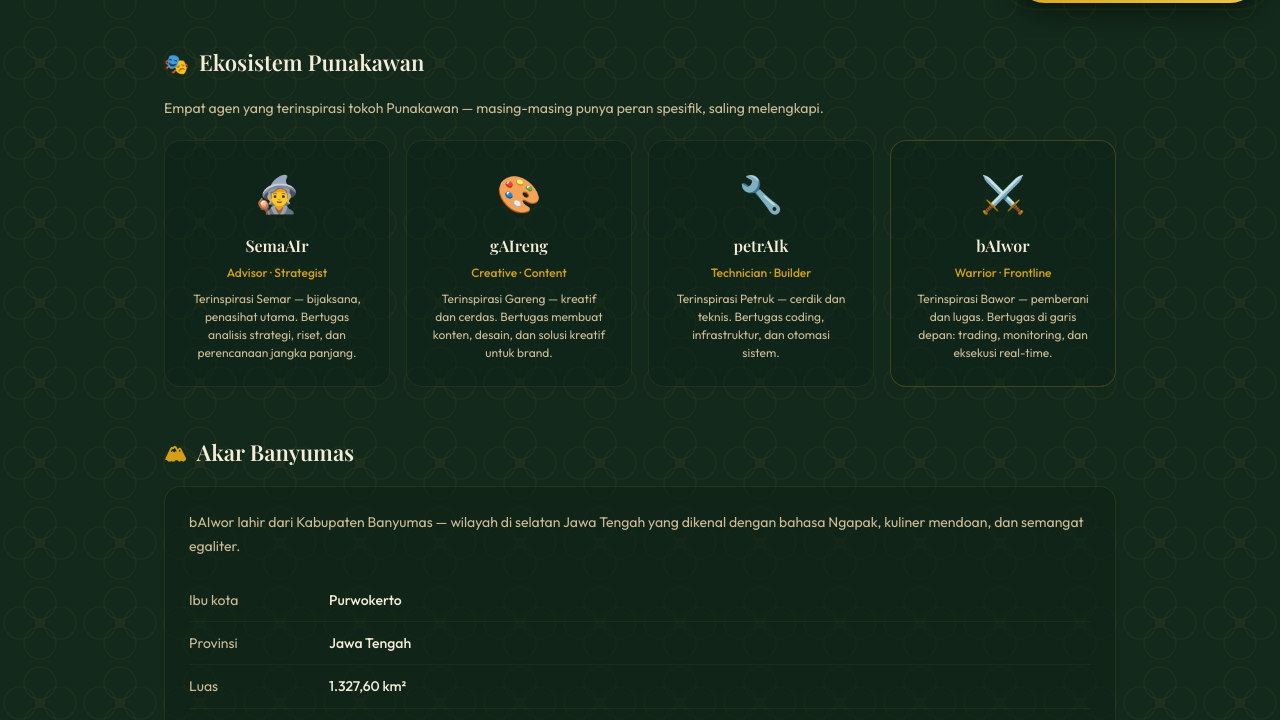
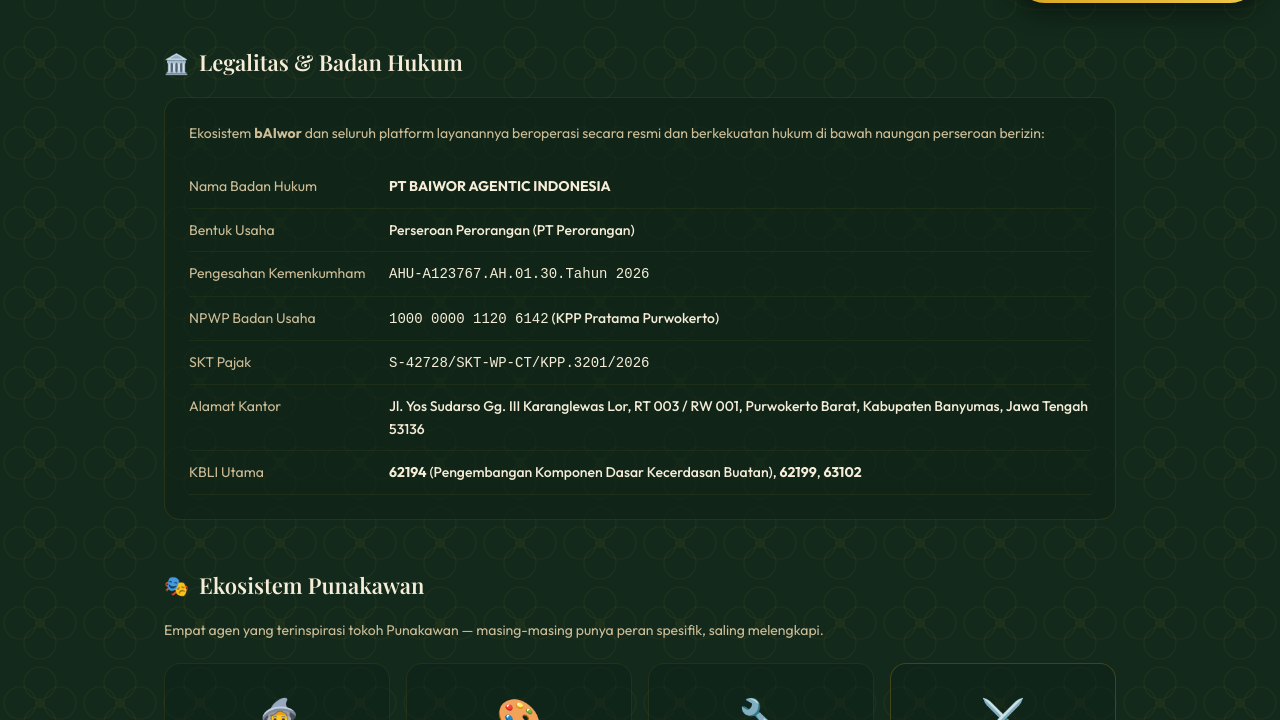
Before and after one commit to bAIwor/baiwor.my.id, a plain HTML site: page tentang.html in a window 1280 px wide. Shown: the part 777-1497 px from the top of the page. Drawn offline with nearby package versions, Linux system fonts and the light colour scheme; a web font is replaced by a local one.

Commit message:
feat(legalitas): pasang kembali legalitas resmi PT BAIWOR AGENTIC INDONESIA di tentang dan index

```diff
--- a/tentang.html
+++ b/tentang.html
@@ -173,6 +173,23 @@
     </div>
   </div>
 
+  <!-- LEGALITAS & BADAN HUKUM -->
+  <div class="section" id="legalitas">
+    <div class="section-title"><span class="icon">🏛️</span> Legalitas & Badan Hukum</div>
+    <div class="card">
+      <p class="section-sub">Ekosistem <strong>bAIwor</strong> dan seluruh platform layanannya beroperasi secara resmi dan berkekuatan hukum di bawah naungan perseroan berizin:</p>
+      <table class="info-table">
+        <tr><td style="width:200px;">Nama Badan Hukum</td><td><strong>PT BAIWOR AGENTIC INDONESIA</strong></td></tr>
+        <tr><td>Bentuk Usaha</td><td>Perseroan Perorangan (PT Perorangan)</td></tr>
+        <tr><td>Pengesahan Kemenkumham</td><td><code>AHU-A123767.AH.01.30.Tahun 2026</code></td></tr>
+        <tr><td>NPWP Badan Usaha</td><td><code>1000 0000 1120 6142</code> (KPP Pratama Purwokerto)</td></tr>
+        <tr><td>SKT Pajak</td><td><code>S-42728/SKT-WP-CT/KPP.3201/2026</code></td></tr>
+        <tr><td>Alamat Kantor</td><td>Jl. Yos Sudarso Gg. III Karanglewas Lor, RT 003 / RW 001, Purwokerto Barat, Kabupaten Banyumas, Jawa Tengah 53136</td></tr>
+        <tr><td>KBLI Utama</td><td><strong>62194</strong> (Pengembangan Komponen Dasar Kecerdasan Buatan), <strong>62199</strong>, <strong>63102</strong></td></tr>
+      </table>
+    </div>
+  </div>
+
   <!-- PUNAKAWAN -->
   <div class="section">
     <div class="section-title"><span class="icon">🎭</span> Ekosistem Punakawan</div>
```
Also changed, not shown: index.html (+10 -0 lines).
